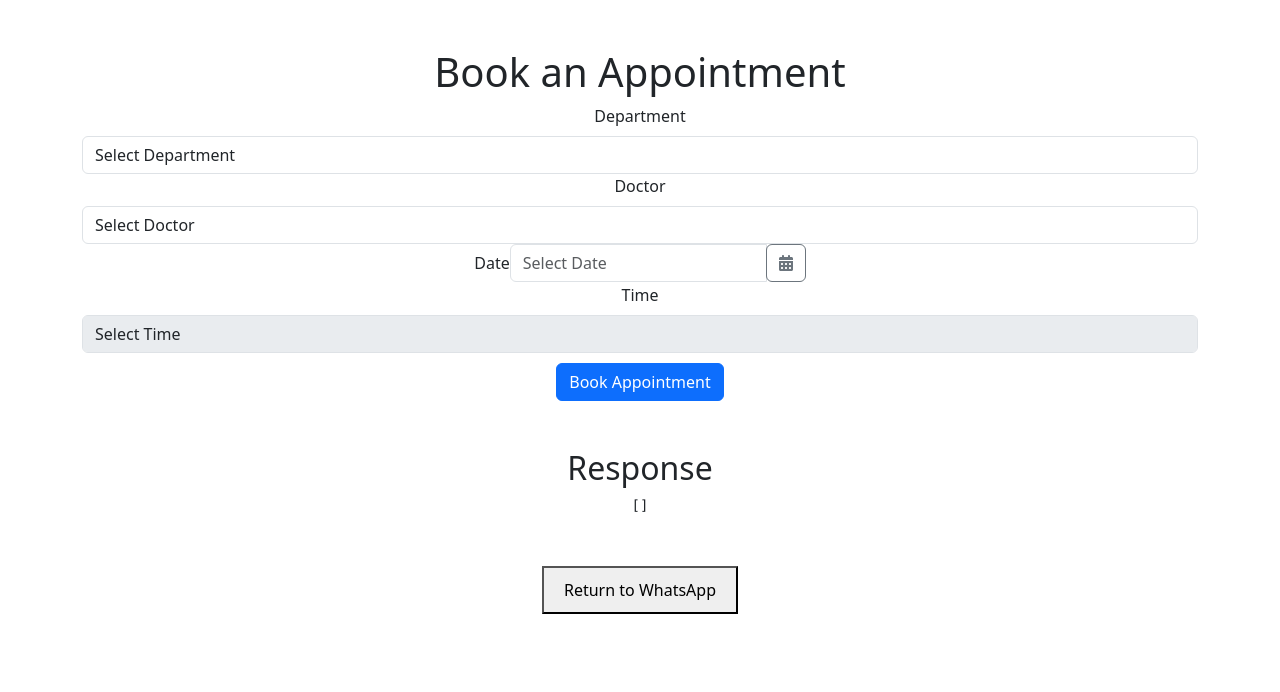
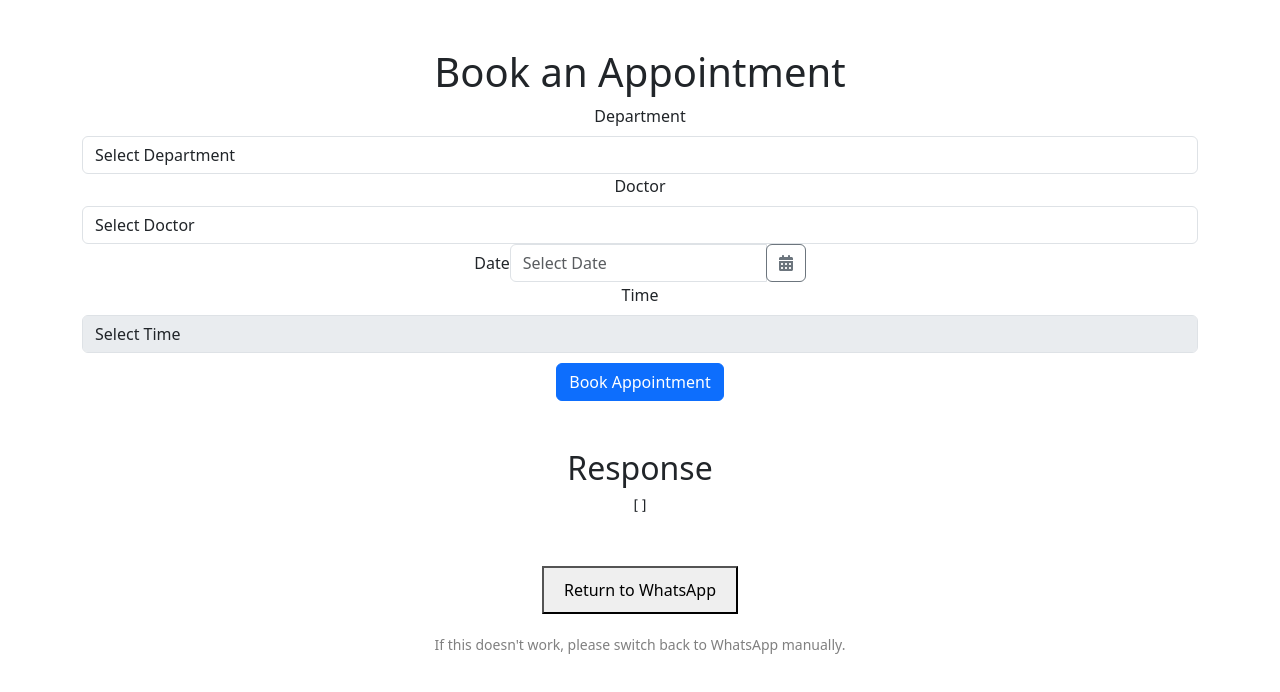
Before and after one commit to abhishekbathena/appointmentbooking, a React (Create React App) app: page / in a window 1280 px wide. Shown: the top 692 px of the page. Built offline with nearby package versions, Linux system fonts and the light colour scheme.

Commit message:
first commit2

```diff
--- a/src/Check.jsx
+++ b/src/Check.jsx
@@ -3,11 +3,13 @@ import React from 'react';
 const CloseButton1 = () => {
     const handleClose = () => {
         // Attempt to close the window if it was opened by JavaScript
-        window.open('', '_self', '');
+        window.open('', '_self');
         window.close();
 
         // Fallback: Redirect back to WhatsApp
+        setTimeout(() => {
             window.location.href = 'whatsapp://';
+        }, 1000);
     };
 
     return (
@@ -15,6 +17,9 @@ const CloseButton1 = () => {
             <button onClick={handleClose} style={{ padding: '10px 20px', fontSize: '16px' }}>
                 Return to WhatsApp
             </button>
+            <p style={{ marginTop: '20px', fontSize: '14px', color: 'gray' }}>
+                If this doesn't work, please switch back to WhatsApp manually.
+            </p>
         </div>
     );
 };
```
Lines whose indentation alone changed are shown as unchanged.
